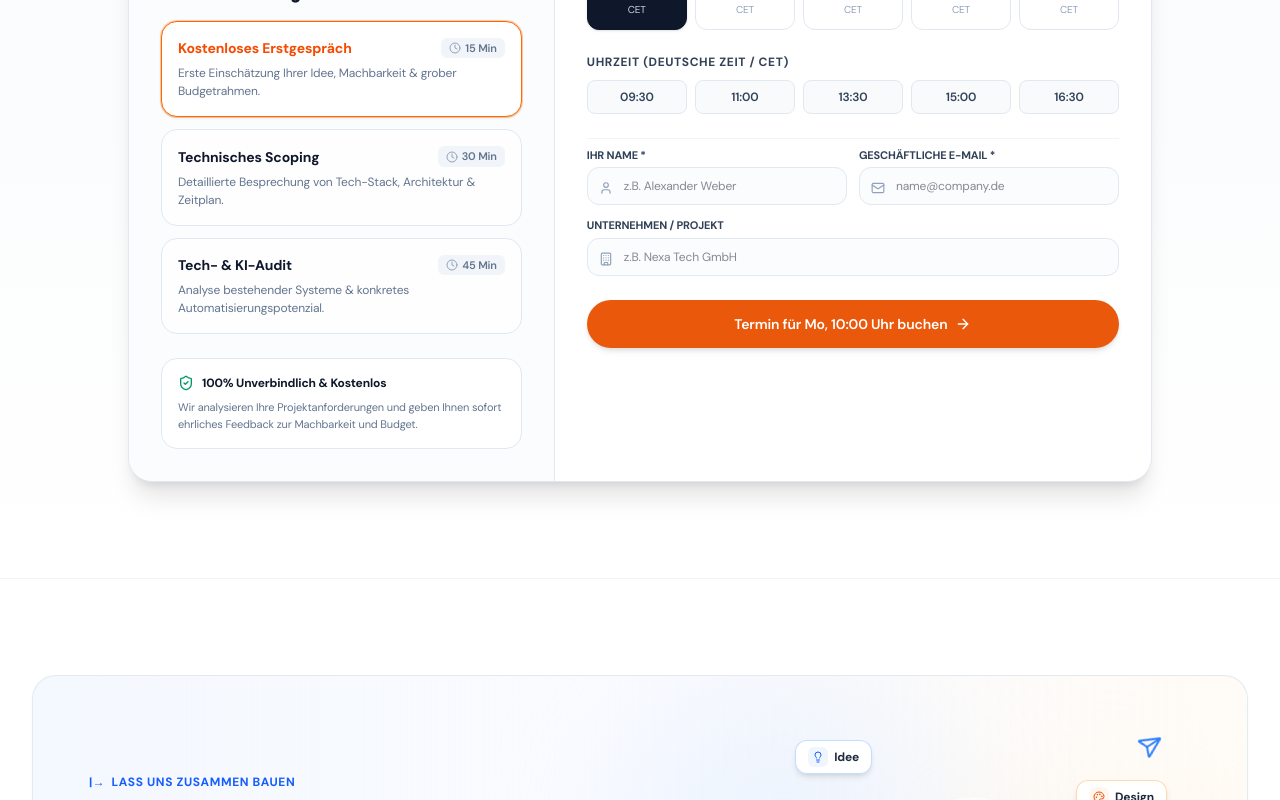
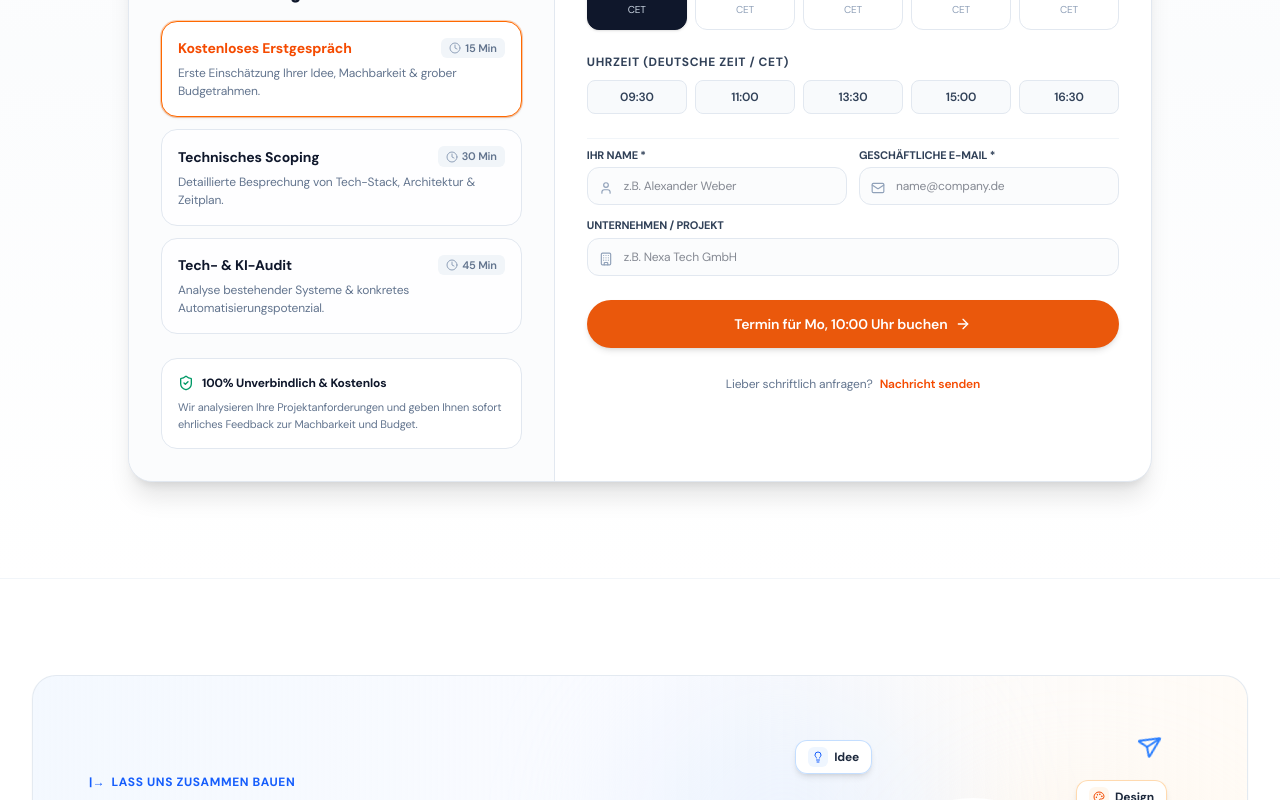
Before and after one commit to mynexasolutions-spec/NexaSolutionsDE, a Next.js app: page / in a window 1280 px wide. Shown: the part 8729-9529 px from the top of the page. Built offline with nearby package versions, Linux system fonts and the light colour scheme.

Commit message:
fix: add onOpenContact prop to BookingSection to fix build error

```diff
--- a/src/components/BookingSection.tsx
+++ b/src/components/BookingSection.tsx
@@ -15,7 +15,11 @@
 } from "lucide-react";
 import { useLanguage } from "@/context/LanguageContext";
 
-export default function BookingSection() {
+interface BookingSectionProps {
+  onOpenContact?: () => void;
+}
+
+export default function BookingSection({ onOpenContact }: BookingSectionProps = {}) {
   const { t } = useLanguage();
 
   const [selectedCallType, setSelectedCallType] = useState<string>("discovery");
@@ -330,6 +334,21 @@
                       </>
                     )}
                   </button>
+
+                  {onOpenContact && (
+                    <div className="text-center pt-1">
+                      <p className="text-xs text-slate-500">
+                        {t("Lieber schriftlich anfragen?", "Prefer to write a message?")}{" "}
+                        <button
+                          type="button"
+                          onClick={onOpenContact}
+                          className="text-orange-600 font-semibold hover:underline cursor-pointer ml-1"
+                        >
+                          {t("Nachricht senden", "Send an inquiry")}
+                        </button>
+                      </p>
+                    </div>
+                  )}
                 </form>
               </div>
             </div>
```
